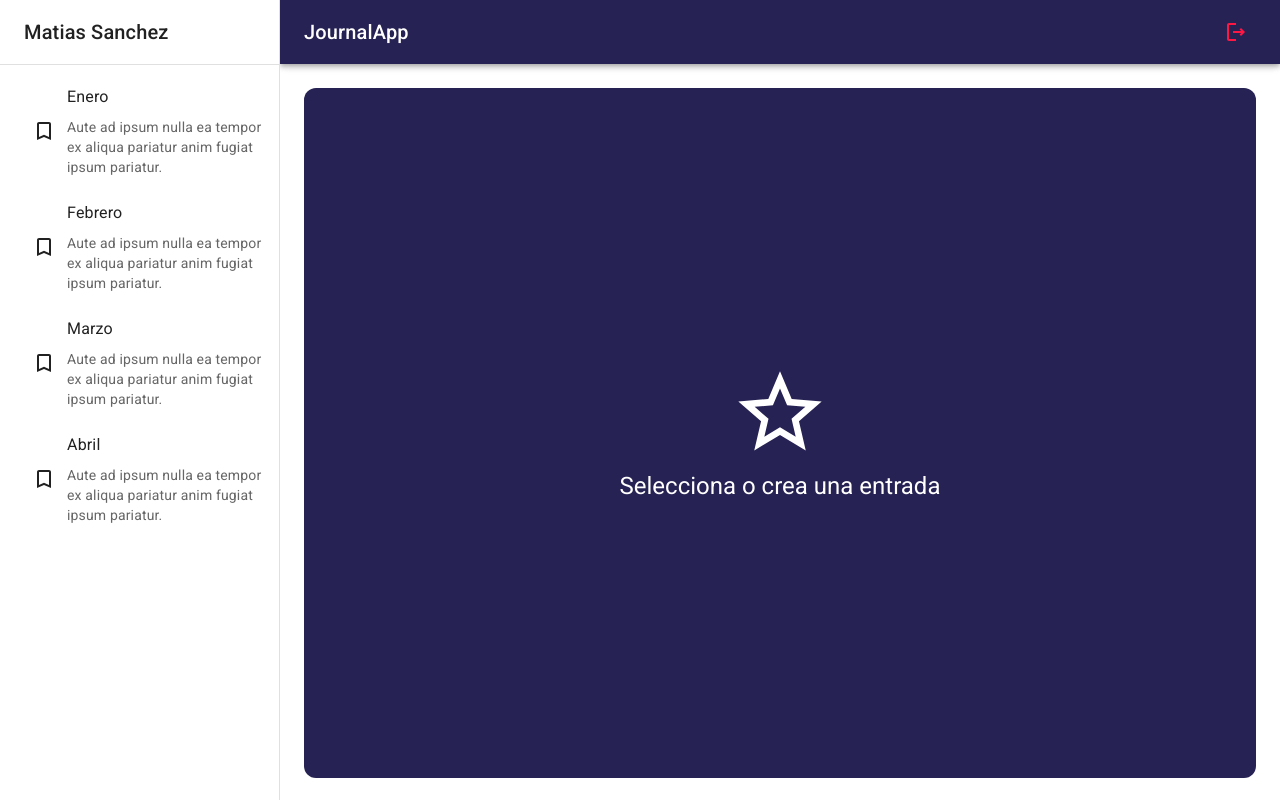
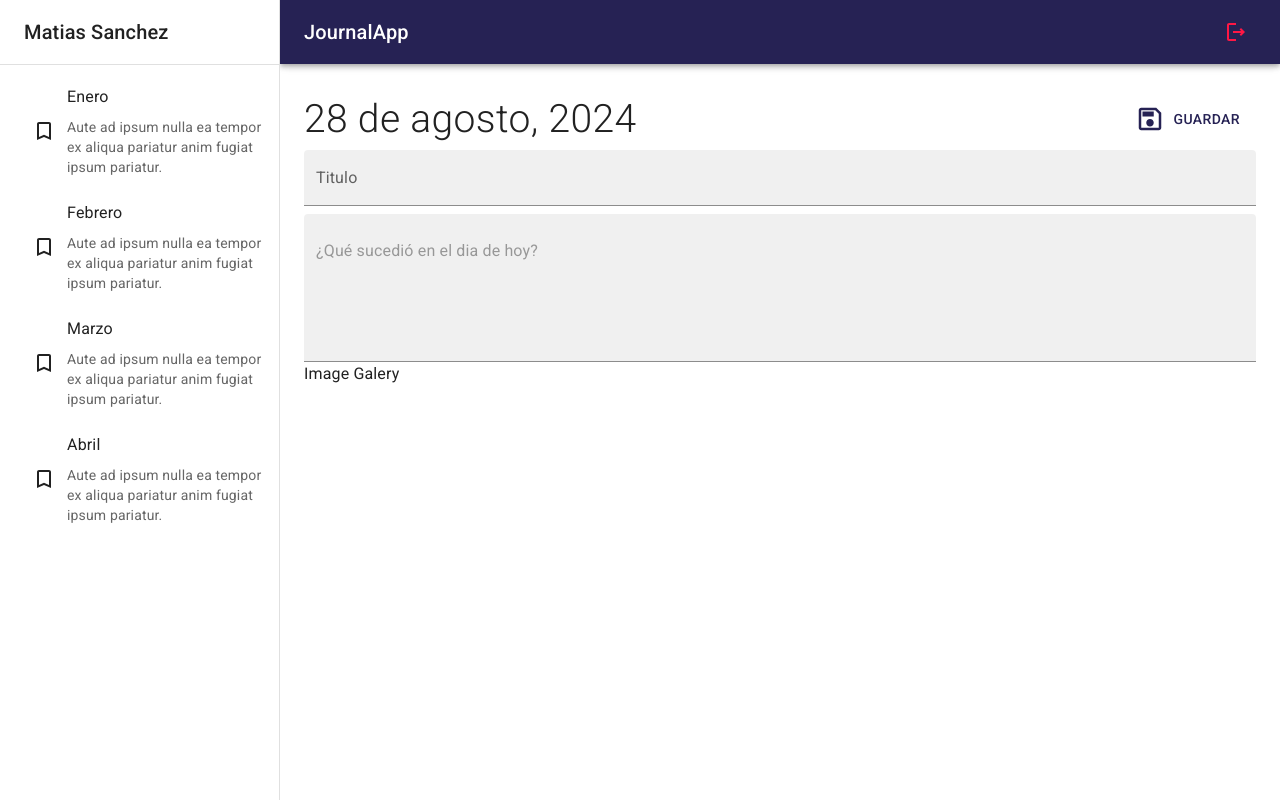
Before and after one commit to MatiasFSS/Journal-App, a React (Vite) app: page / in a window 1280 px wide. Built offline with nearby package versions, Linux system fonts and the light colour scheme.

Commit message:
Diseño de NoteView

```diff
--- /dev/null
+++ b/src/journal/components/ImageGallery.jsx
@@ -0,0 +1,9 @@
+
+
+export const ImageGallery = () => {
+  return (
+    <div>
+      Image Galery
+    </div>
+  )
+}
--- a/src/journal/components/index.js
+++ b/src/journal/components/index.js
@@ -1 +1,3 @@
 export * from './NavBar'
+export * from './ImageGallery'
+export * from './SideBar'
--- a/src/journal/pages/JournalPage.jsx
+++ b/src/journal/pages/JournalPage.jsx
@@ -1,4 +1,5 @@
 import { JournalLayout } from "../layout/JournalLayout"
+import { NoteView } from "../views/NoteView"
 import { NothingSelectedView } from "../views/NothingSelectedView"
 
 export const JournalPage = () => {
@@ -6,7 +7,9 @@
     <JournalLayout>
 
       {/* <Typography>Nostrud do est sunt officia adipisicing velit non proident commodo non esse est irure consequat. Dolor adipisicing dolor amet tempor laborum magna tempor reprehenderit. Sunt ullamco deserunt nulla eiusmod amet proident commodo ad pariatur nulla. Id qui voluptate pariatur ex eu culpa sunt consequat. Exercitation cupidatat quis deserunt laborum ea esse proident eu do irure sit irure pariatur. Anim amet consectetur esse officia et do non pariatur incididunt do ipsum nostrud adipisicing. Pariatur occaecat veniam incididunt fugiat esse consectetur.</Typography> */}
-      <NothingSelectedView/>
+      {/* <NothingSelectedView/> */}
+
+      <NoteView/>
     </JournalLayout>
   )
 }
--- /dev/null
+++ b/src/journal/views/NoteView.jsx
@@ -0,0 +1,45 @@
+import { SaveOutlined } from "@mui/icons-material"
+import { Button, Grid, TextField, Typography } from "@mui/material"
+import { ImageGallery } from "../components"
+
+
+export const NoteView = () => {
+  return (
+    <Grid container direction='row' justifyContent='space-between' alignItems='center' sx={{mb:1}}>
+        <Grid item>
+            <Typography fontSize={39} fontWeight='light'>28 de agosto, 2024 </Typography>
+        </Grid>
+
+        <Grid item>
+            <Button color='primary' sx={{p:2}}>
+                <SaveOutlined sx={{fontSize:30, mr:1}}/>
+                Guardar
+            </Button>
+        </Grid>
+
+        <Grid container>
+            <TextField
+                type="text"
+                variant="filled"
+                fullWidth
+                placeholder="Ingrese un titulo"
+                label="Titulo"
+                sx={{border:'none', mb:1}}
+            />
+
+            <TextField
+                type="text"
+                variant="filled"
+                fullWidth
+                multiline
+                placeholder="¿Qué sucedió en el dia de hoy?"
+                minRows={5}
+            />
+        </Grid>
+
+        {/* Galeria de imagenes */}
+        <ImageGallery/>
+
+    </Grid>
+  )
+}
--- a/src/journal/views/index.js
+++ b/src/journal/views/index.js
@@ -1 +1,2 @@
 export * from './NothingSelectedView'
+export * from './NoteView'
```
